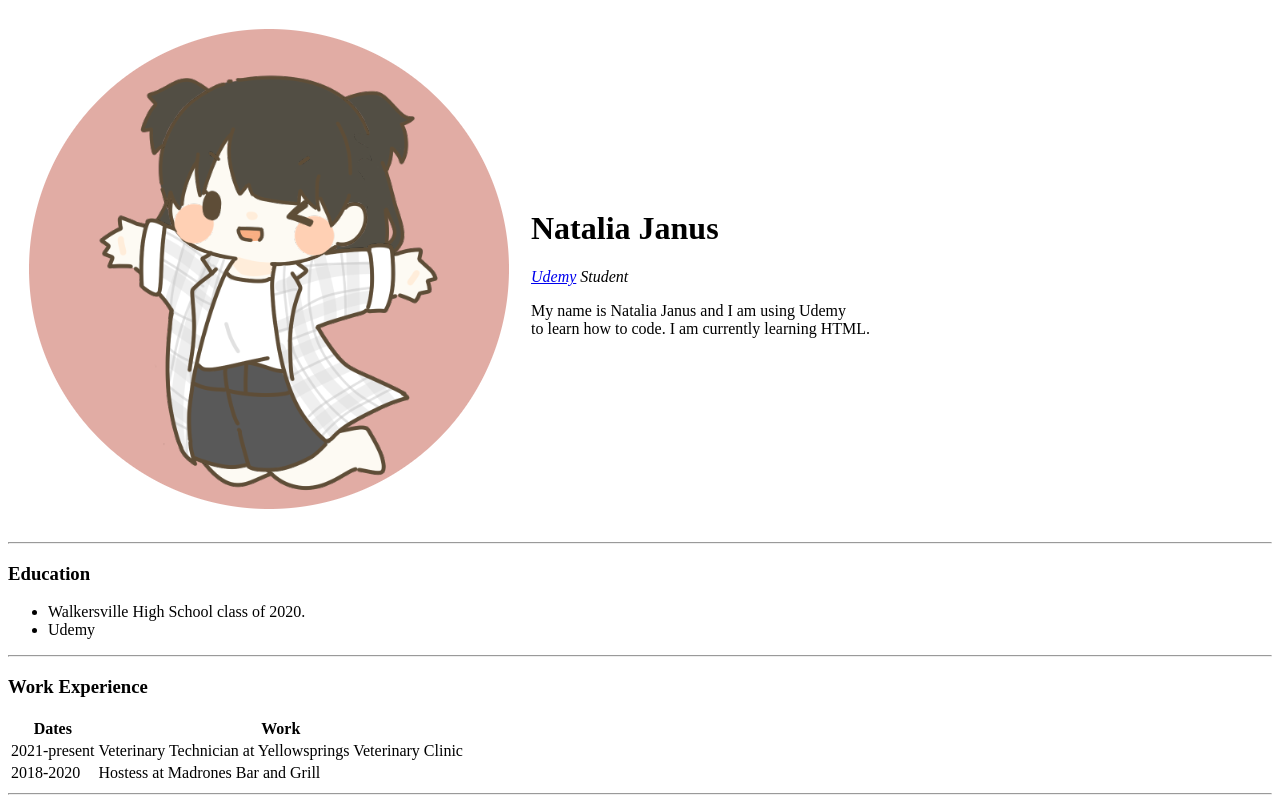
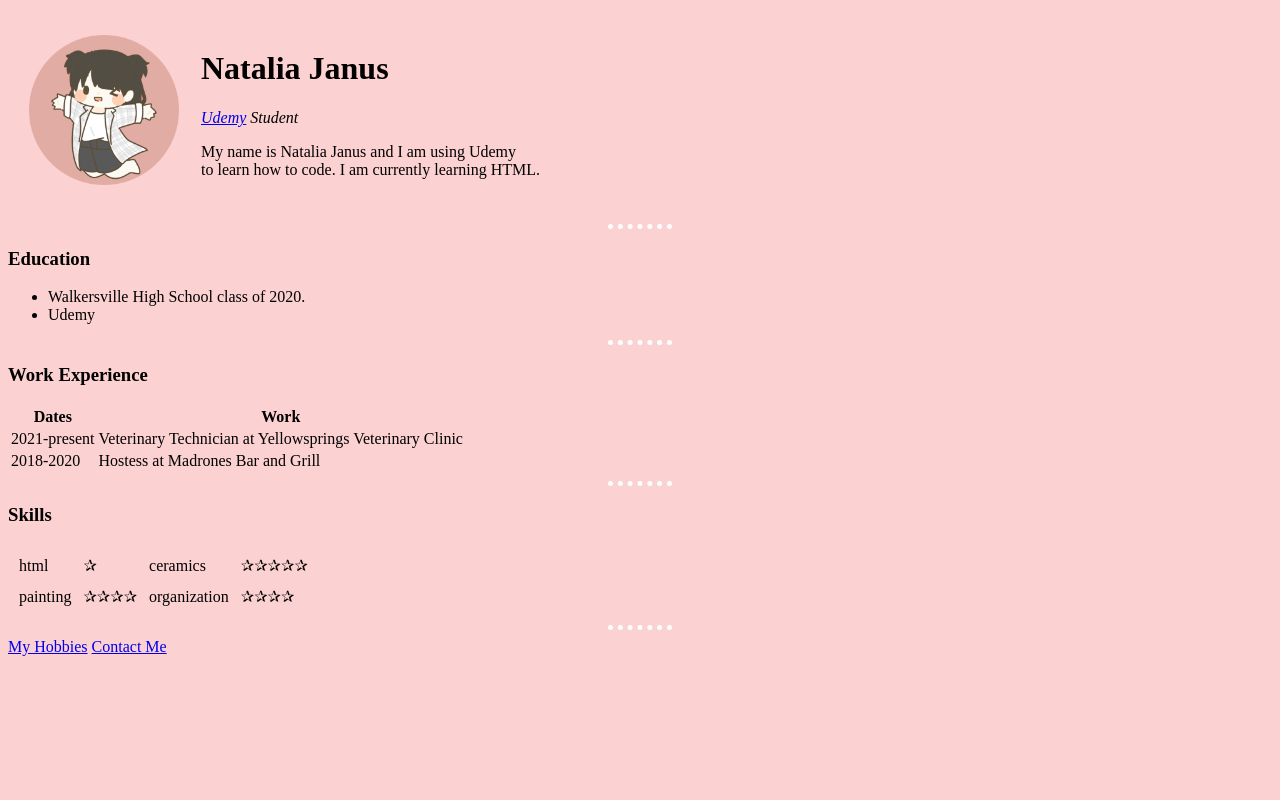
Before and after one commit to nataliajanus/cv, a plain HTML site: page index.html in a window 1280 px wide. Shown: the top 800 px of the page. Drawn offline with Linux system fonts and the light colour scheme.

Commit message:
added styling for dotted lines.

```diff
--- a/index.html
+++ b/index.html
@@ -4,6 +4,25 @@
 <head>
   <meta charset="utf-8">
   <title>Natalia's Personal Site</title>
+
+<style>
+  body {
+    background-color: #FCD1D1;
+  }
+  hr {
+
+    border-style:none;
+    border-top-style: dotted;
+    border-color: white;
+    border-width: 5px;
+    height: 0px;
+    width: 5%;
+  }
+  img {
+    height: 150px;
+  }
+</style>
+
 </head>
 
 <body>
```
